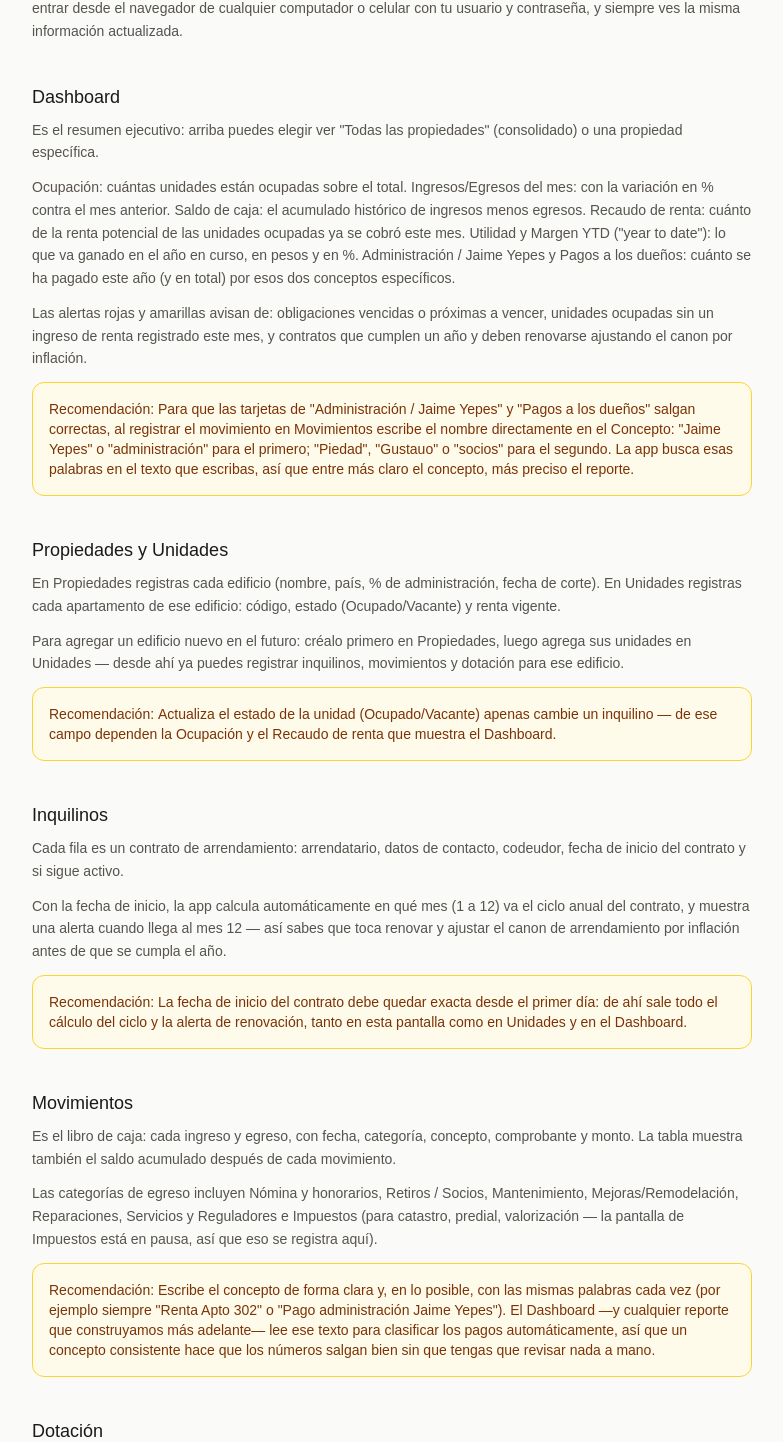
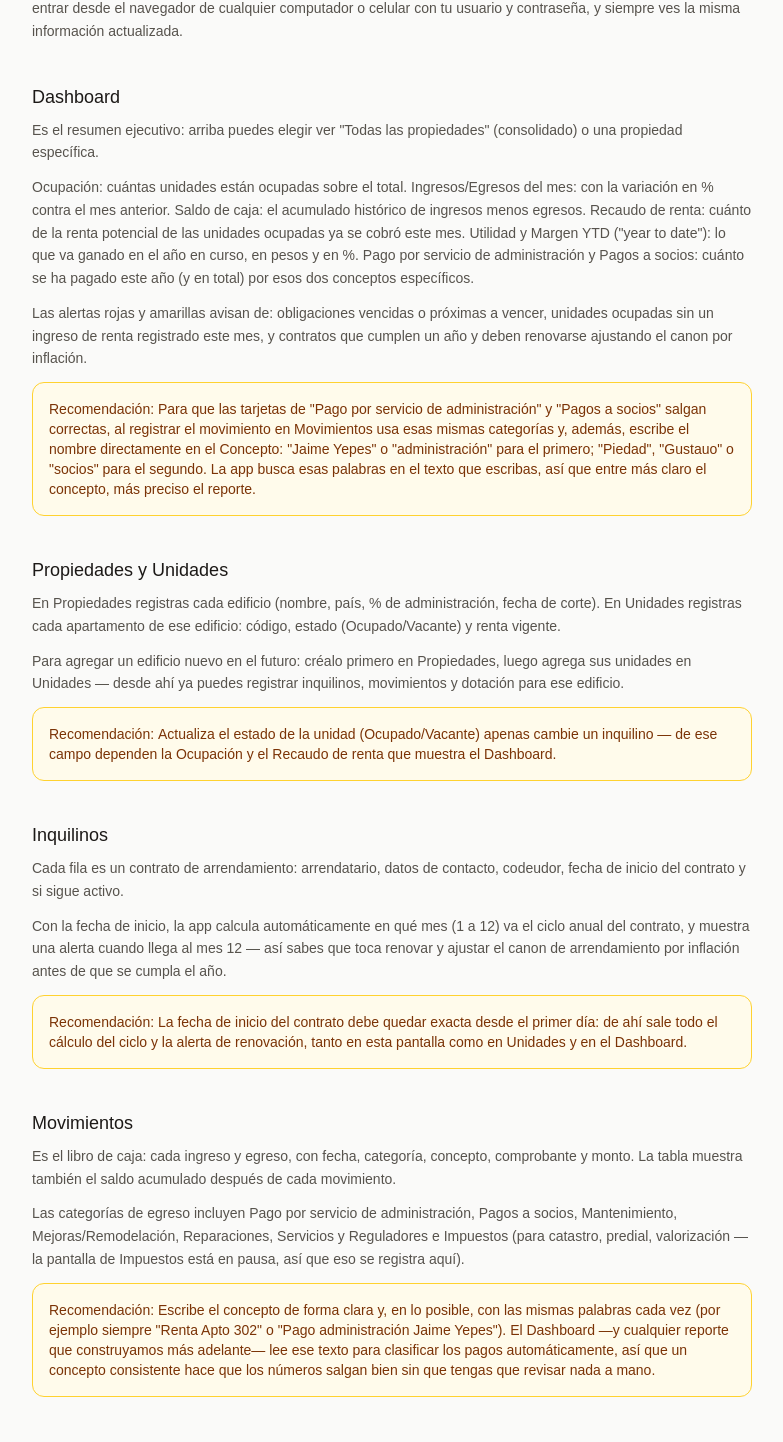
Before and after one commit to gustauogarcia/GarciaYepesInmuebles, a Next.js app: page /ayuda in a window 1280 px wide. Shown: the part 485-1927 px from the top of the page, without its empty margins (248-1031 px from the left). Built offline with nearby package versions, Linux system fonts and the light colour scheme; no server answers.

Commit message:
Add files via upload

```diff
--- a/app/DashboardView.tsx
+++ b/app/DashboardView.tsx
@@ -205,22 +205,22 @@ export function DashboardView({
           sub="Utilidad como % de los ingresos del año"
         />
         <StatTile
-          label="Administración / Jaime Yepes"
+          label="Pago por servicio de administración"
           value={formatoCOP.format(m.pagosAdminJaimeYTD)}
           sub={`Este año · acumulado ${formatoCOP.format(m.pagosAdminJaimeTotal)}`}
         />
         <StatTile
-          label="Pagos a los dueños (socios)"
+          label="Pagos a socios"
           value={formatoCOP.format(m.pagosDuenosYTD)}
           sub={`Este año · acumulado ${formatoCOP.format(m.pagosDuenosTotal)}`}
         />
       </div>
       <p className="mt-2 text-xs text-stone-400">
-        &quot;Pagos a los dueños&quot; suma los egresos cuyo concepto en Movimientos menciona a Piedad o a
-        Gustauo (con o sin apellido) o a socios. &quot;Administración / Jaime Yepes&quot; suma los egresos
-        cuyo concepto menciona administración, admon o Jaime Yepes — salvo que estén registrados en
-        la categoría &quot;Retiros / Socios&quot; (p. ej. un bono a Jaime autorizado por los socios), en
-        cuyo caso también cuentan como pago a los dueños.
+        &quot;Pagos a socios&quot; suma los egresos cuyo concepto en Movimientos menciona a Piedad o a
+        Gustauo (con o sin apellido) o a socios. &quot;Pago por servicio de administración&quot; suma los
+        egresos cuyo concepto menciona administración, admon o Jaime Yepes — salvo que estén
+        registrados en la categoría &quot;Pagos a socios&quot; (p. ej. un bono a Jaime autorizado por los
+        socios), en cuyo caso también cuentan como pago a socios.
       </p>
 
       <div className="mt-8 rounded-xl border border-stone-200 bg-white shadow-sm p-4 dark:border-stone-800 dark:bg-stone-950">
--- a/app/ayuda/page.tsx
+++ b/app/ayuda/page.tsx
@@ -19,10 +19,10 @@ const SECCIONES: Seccion[] = [
     titulo: "Dashboard",
     parrafos: [
       "Es el resumen ejecutivo: arriba puedes elegir ver \"Todas las propiedades\" (consolidado) o una propiedad específica.",
-      "Ocupación: cuántas unidades están ocupadas sobre el total. Ingresos/Egresos del mes: con la variación en % contra el mes anterior. Saldo de caja: el acumulado histórico de ingresos menos egresos. Recaudo de renta: cuánto de la renta potencial de las unidades ocupadas ya se cobró este mes. Utilidad y Margen YTD (\"year to date\"): lo que va ganado en el año en curso, en pesos y en %. Administración / Jaime Yepes y Pagos a los dueños: cuánto se ha pagado este año (y en total) por esos dos conceptos específicos.",
+      "Ocupación: cuántas unidades están ocupadas sobre el total. Ingresos/Egresos del mes: con la variación en % contra el mes anterior. Saldo de caja: el acumulado histórico de ingresos menos egresos. Recaudo de renta: cuánto de la renta potencial de las unidades ocupadas ya se cobró este mes. Utilidad y Margen YTD (\"year to date\"): lo que va ganado en el año en curso, en pesos y en %. Pago por servicio de administración y Pagos a socios: cuánto se ha pagado este año (y en total) por esos dos conceptos específicos.",
       "Las alertas rojas y amarillas avisan de: obligaciones vencidas o próximas a vencer, unidades ocupadas sin un ingreso de renta registrado este mes, y contratos que cumplen un año y deben renovarse ajustando el canon por inflación.",
     ],
-    tip: "Para que las tarjetas de \"Administración / Jaime Yepes\" y \"Pagos a los dueños\" salgan correctas, al registrar el movimiento en Movimientos escribe el nombre directamente en el Concepto: \"Jaime Yepes\" o \"administración\" para el primero; \"Piedad\", \"Gustauo\" o \"socios\" para el segundo. La app busca esas palabras en el texto que escribas, así que entre más claro el concepto, más preciso el reporte.",
+    tip: "Para que las tarjetas de \"Pago por servicio de administración\" y \"Pagos a socios\" salgan correctas, al registrar el movimiento en Movimientos usa esas mismas categorías y, además, escribe el nombre directamente en el Concepto: \"Jaime Yepes\" o \"administración\" para el primero; \"Piedad\", \"Gustauo\" o \"socios\" para el segundo. La app busca esas palabras en el texto que escribas, así que entre más claro el concepto, más preciso el reporte.",
   },
   {
     id: "propiedades-unidades",
@@ -47,7 +47,7 @@ const SECCIONES: Seccion[] = [
     titulo: "Movimientos",
     parrafos: [
       "Es el libro de caja: cada ingreso y egreso, con fecha, categoría, concepto, comprobante y monto. La tabla muestra también el saldo acumulado después de cada movimiento.",
-      "Las categorías de egreso incluyen Nómina y honorarios, Retiros / Socios, Mantenimiento, Mejoras/Remodelación, Reparaciones, Servicios y Reguladores e Impuestos (para catastro, predial, valorización — la pantalla de Impuestos está en pausa, así que eso se registra aquí).",
+      "Las categorías de egreso incluyen Pago por servicio de administración, Pagos a socios, Mantenimiento, Mejoras/Remodelación, Reparaciones, Servicios y Reguladores e Impuestos (para catastro, predial, valorización — la pantalla de Impuestos está en pausa, así que eso se registra aquí).",
     ],
     tip: "Escribe el concepto de forma clara y, en lo posible, con las mismas palabras cada vez (por ejemplo siempre \"Renta Apto 302\" o \"Pago administración Jaime Yepes\"). El Dashboard —y cualquier reporte que construyamos más adelante— lee ese texto para clasificar los pagos automáticamente, así que un concepto consistente hace que los números salgan bien sin que tengas que revisar nada a mano.",
   },
--- a/app/dashboard-calc.ts
+++ b/app/dashboard-calc.ts
@@ -83,7 +83,7 @@ function normalizarTexto(s: string): string {
 
 // Búsqueda por texto libre en el concepto del movimiento — no por categoría,
 // porque un gasto de remodelación (materiales, mano de obra) puede quedar
-// contabilizado en "Retiros / Socios" sin que eso sea plata que se le pagó
+// contabilizado en "Pagos a socios" sin que eso sea plata que se le pagó
 // a los dueños; solo cuenta como pago a los dueños si el concepto de verdad
 // nombra a Piedad, a Gustauo (con o sin apellido) o a "socios".
 function esPagoADuenos(texto: string): boolean {
@@ -155,7 +155,12 @@ export function calcularMetricas({
   const mesAnteriorDate = new Date(hoy.getFullYear(), hoy.getMonth() - 1, 1);
   const mesAnteriorClave = `${mesAnteriorDate.getFullYear()}-${String(mesAnteriorDate.getMonth() + 1).padStart(2, "0")}`;
   const categoriaRentaId = categorias.find((c) => c.nombre === "Renta")?.id;
-  const categoriaRetirosSociosId = categorias.find((c) => c.nombre === "Retiros / Socios")?.id;
+  // Se acepta el nombre nuevo ("Pagos a socios") y el viejo ("Retiros /
+  // Socios") para que esto siga funcionando aunque todavía no hayas corrido
+  // la migración 006 que renombra la categoría en Supabase.
+  const categoriaPagosSociosId = categorias.find(
+    (c) => c.nombre === "Pagos a socios" || c.nombre === "Retiros / Socios"
+  )?.id;
 
   let ingresosMes = 0;
   let egresosMes = 0;
@@ -191,13 +196,13 @@ export function calcularMetricas({
         pagosDuenosTotal += monto;
         if (anio === anioActual) pagosDuenosYTD += monto;
       } else if (RE_ADMIN_JAIME.test(texto)) {
-        // Un pago a Jaime Yepes contabilizado en "Retiros / Socios" (p. ej. un
+        // Un pago a Jaime Yepes contabilizado en "Pagos a socios" (p. ej. un
         // bono autorizado por los socios) cuenta como pago a los dueños, no
         // como gasto de administración — la categoría decide solo en este
         // caso puntual, nunca para gastos que no mencionan a Jaime ni a los
-        // dueños (esos, aunque estén en Retiros/Socios, no se cuentan aquí).
-        const esRetirosSocios = Boolean(categoriaRetirosSociosId) && m.categoria_id === categoriaRetirosSociosId;
-        if (esRetirosSocios) {
+        // dueños (esos, aunque estén en Pagos a socios, no se cuentan aquí).
+        const esPagosSocios = Boolean(categoriaPagosSociosId) && m.categoria_id === categoriaPagosSociosId;
+        if (esPagosSocios) {
           pagosDuenosTotal += monto;
           if (anio === anioActual) pagosDuenosYTD += monto;
         } else {
```
